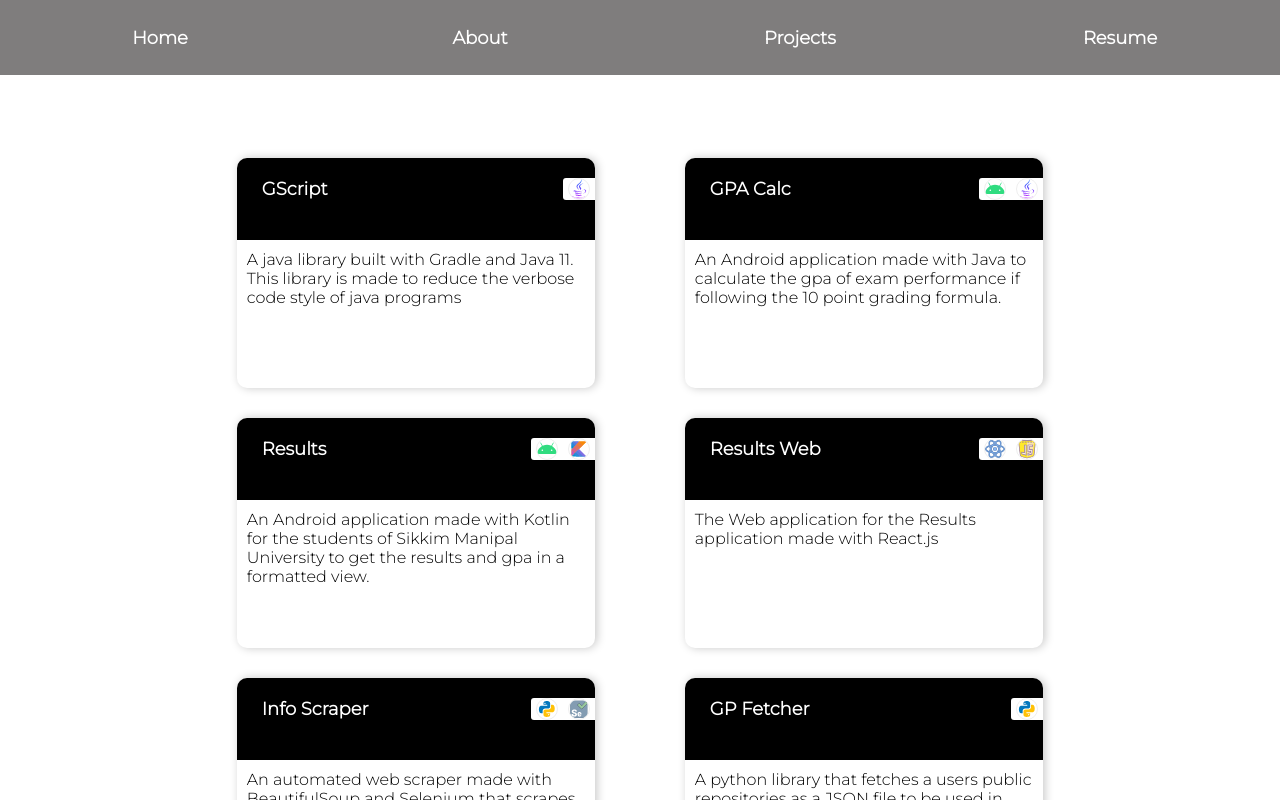
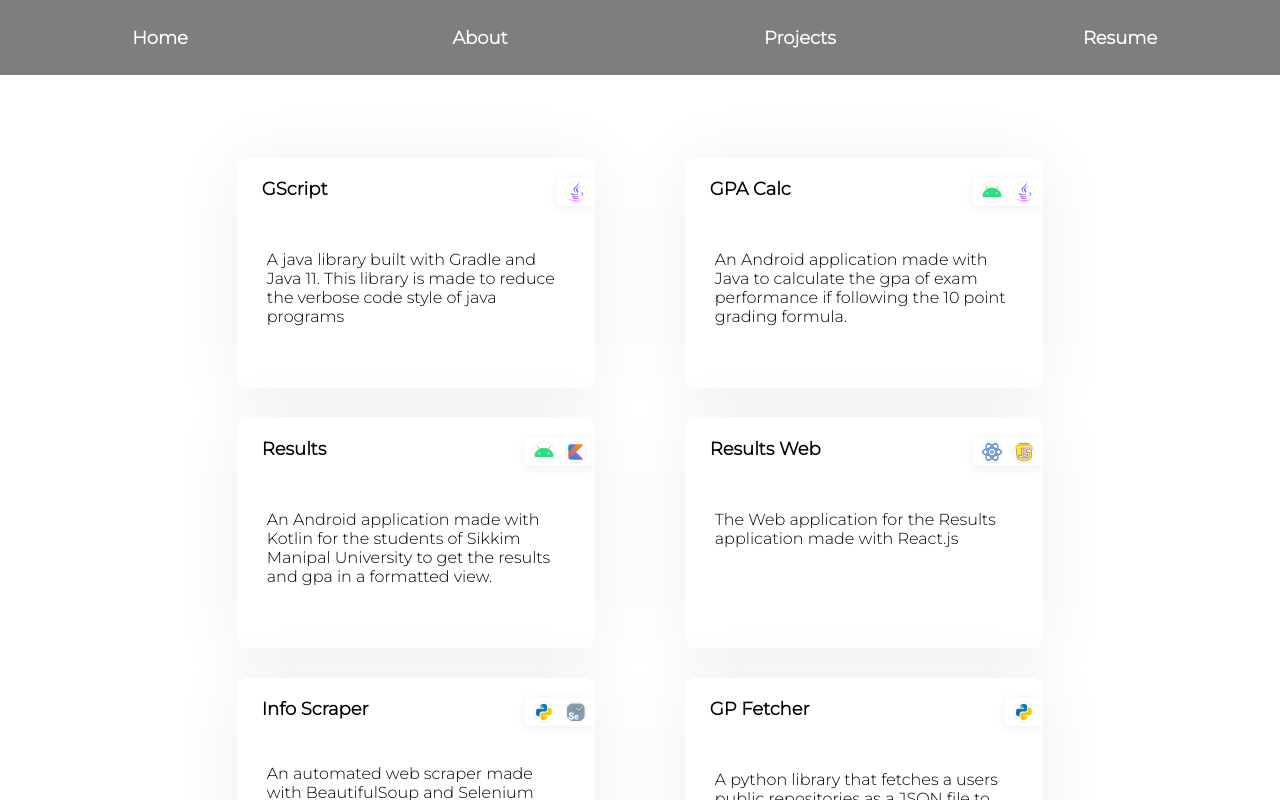
Before and after one commit to DevGautam2000/resume, a React (Create React App) app: page /projects in a window 1280 px wide. Shown: the top 800 px of the page. Built offline with nearby package versions, Linux system fonts and the light colour scheme.

Commit message:
fixed ui

```diff
--- a/src/components/Card/Card.css
+++ b/src/components/Card/Card.css
@@ -5,9 +5,9 @@
   flex-direction: column;
   width: 350px;
   height: 250px;
-  background: rgb(255, 251, 251);
+  background: white;
   border-radius: 8px;
-  box-shadow: 2px 2px 8px rgb(228, 223, 223);
+  box-shadow: 0 2px 28px #eee;
   padding: 20px;
   margin: 15px;
   cursor: pointer;
--- a/src/components/HeaderBody/HeaderBody.css
+++ b/src/components/HeaderBody/HeaderBody.css
@@ -31,7 +31,6 @@
   height: 280px;
   width: 280px;
   border-radius: 50%;
-  /* border-radius: 0 0 10px 0; */
   background: url("https://raw.githubusercontent.com/DevGautam2000/mycv.github.io/master/avatar.jpg");
   background-repeat: no-repeat;
   background-size: cover;
--- a/src/components/Navbar/Nav.js
+++ b/src/components/Navbar/Nav.js
@@ -7,6 +7,7 @@ function Nav({ bg, text }) {
   const onResumeClick = () => {
     window.open(Pdf);
   };
+
   return (
     <div className="nav__container" style={bg}>
       <Link to="/" className="nav__list">
--- a/src/screens/Home/Home.css
+++ b/src/screens/Home/Home.css
@@ -66,7 +66,7 @@ h3 {
   align-items: center;
   z-index: 1;
   border-radius: 10px;
-  box-shadow: 1px 0 2px rgb(71, 70, 70);
+  box-shadow: 0 2px 7px #eee;
   overflow: hidden;
 }
 
--- a/src/screens/Projects/Projects.css
+++ b/src/screens/Projects/Projects.css
@@ -29,7 +29,7 @@
   margin: 15px;
   border-radius: 10px;
   background: white;
-  box-shadow: 2px 0 10px rgb(200, 200, 200);
+  box-shadow: 0px 5px 70px #eee;
   overflow: hidden;
   display: flex;
   flex-direction: column;
@@ -47,7 +47,7 @@
 .project__preview {
   width: 100%;
   height: 78px;
-  background: black;
+  /* background: black; */
   padding-top: 20px;
   flex: 0.4;
 }
@@ -57,7 +57,7 @@
   margin-left: 25px;
   font-weight: bold;
   font-size: 18px;
-  color: white;
+  /* color: white; */
 }
 .project__stack {
   width: fit-content;
@@ -66,6 +66,8 @@
   background: white;
   border-bottom-left-radius: 3px;
   border-top-left-radius: 3px;
+  box-shadow: 0 2px 10px #eee;
+  padding: 3px;
 }
 .project__img {
   width: 20px;
@@ -79,7 +81,7 @@
   position: relative;
   font-size: 16px;
   flex: 0.7;
-  padding: 10px;
+  padding: 10px 30px;
 }
 
 #project__src__img {
@@ -103,7 +105,7 @@
   text-decoration: none;
   transform: translateX(-150%);
   background: rgba(102, 100, 100, 0.6);
-  transition: all 0.3s linear;
+  transition: all 0.5s linear;
 }
 
 .project__overlay span {
@@ -186,6 +188,7 @@
   .project__description {
     margin-top: 10px;
     font-size: 13px;
+    padding: 10px 20px;
   }
 
   .project__card:hover .project__overlay {
--- a/src/util/projects.js
+++ b/src/util/projects.js
@@ -60,14 +60,14 @@ const projects = [
     name: "Ebsite",
     description:
       "An e-commerce website made with React and firebase. This was a team project with ",
-    tech_stacks: [javascript],
+    tech_stacks: [javascript, react],
     source_code: "https://github.com/DevGautam2000/ebsite",
   },
   {
     id: 8,
     name: "Resume",
     description: "Just a portfolio site for myself.",
-    tech_stacks: [javascript],
+    tech_stacks: [javascript, react],
     source_code: "https://github.com/DevGautam2000/resume",
   },
 ];
```
